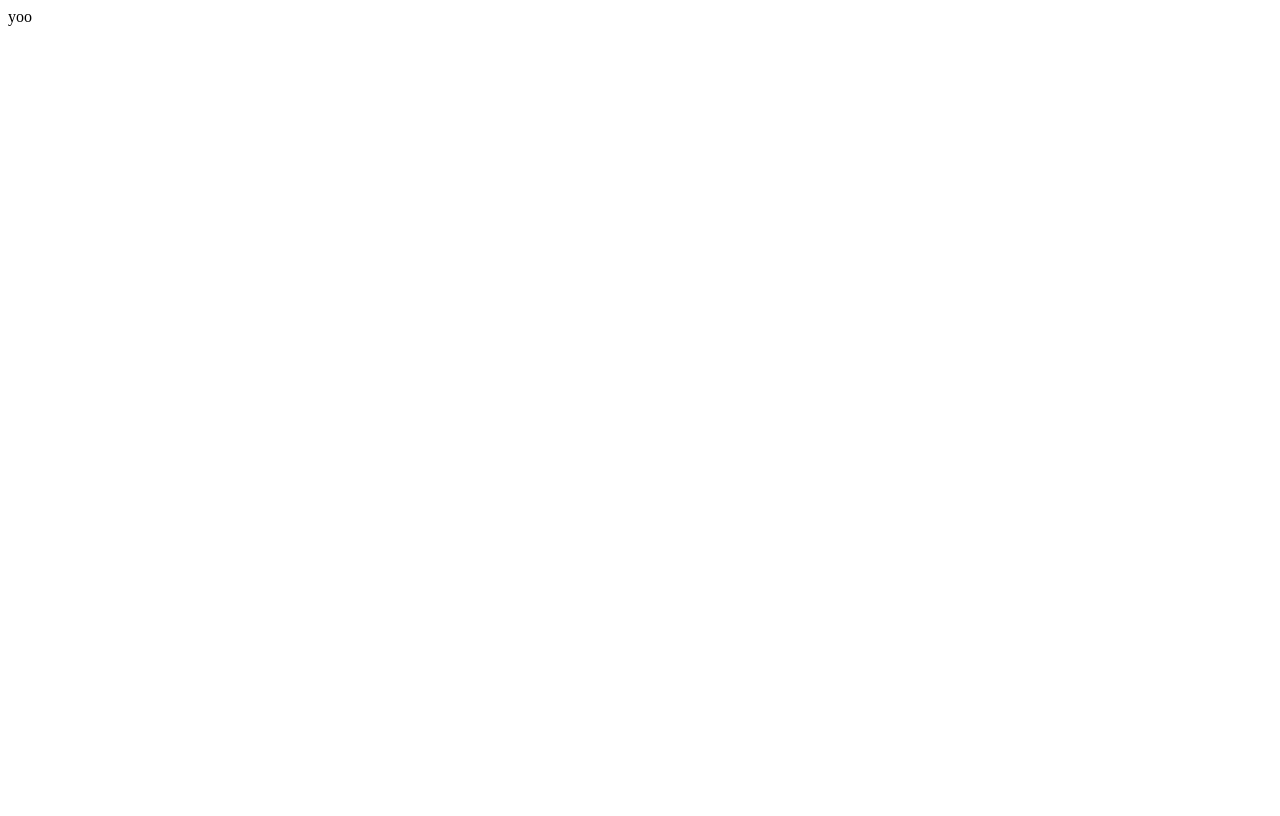
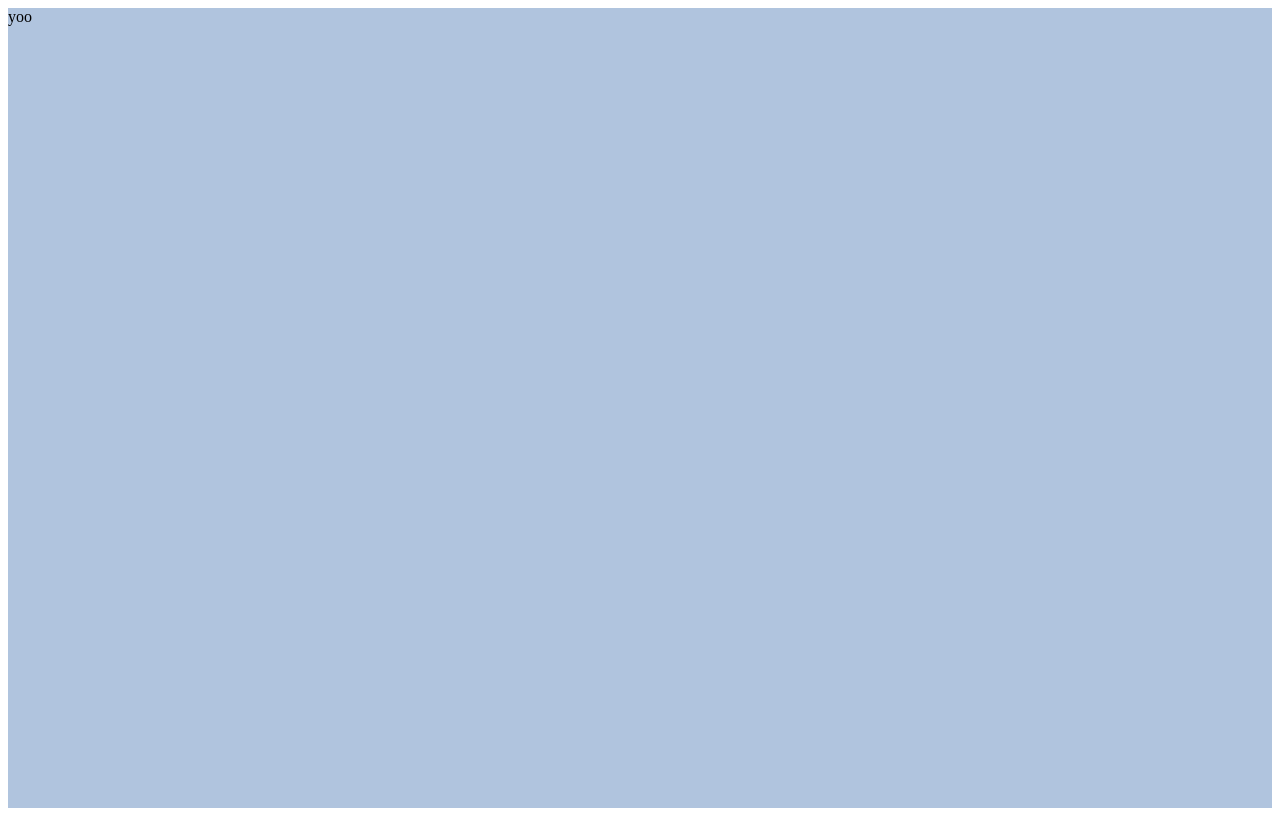
Before and after one commit to grantbelcher/instagrant_main, a React app: page / in a window 1280 px wide. Built offline with nearby package versions, Linux system fonts and the light colour scheme; the HTML template or start-up script is replaced by a standard one.

Commit message:
adds title and favicon to document

```diff
--- a/client/public/index.html
+++ b/client/public/index.html
@@ -6,9 +6,10 @@
   name="viewport"
   content="minimum-scale=1, initial-scale=1, width=device-width"
   />
-  <title>Document</title>
+  <title>Instagrant</title>
   <link href='https://fonts.googleapis.com/css?family=Roboto+Condensed' rel='stylesheet' type='text/css'>
   <script src="https://kit.fontawesome.com/e47c74e3bf.js" crossorigin="anonymous"></script>
+  <link rel="shortcut icon" type="image/png" href="./logo.png" />
 </head>
 <body
   style='margin: 0em; height: 100vh; font-family: -apple-system,system-ui,BlinkMacSystemFont,"Segoe UI",Roboto,"Helvetica Neue",Arial,sans-serif'
--- a/client/src/views/Auth.jsx
+++ b/client/src/views/Auth.jsx
@@ -1,11 +1,20 @@
 import React from 'react';
 
+const styles = {
+  container: {
+    width: '100%',
+    height: '100vh',
+    backgroundColor: 'lightsteelblue',
+    display: 'flex',
+    flexDirection: 'column',
+  },
+};
+
 const Auth = () => {
-  console.log('yo');
   return (
-    <>
+    <div style={styles.container}>
       yoo
-    </>
+    </div>
   );
 };
 
```
Also changed, not shown: client/images/logo.png (added), client/public/bundle.js, client/public/logo.png (added).
